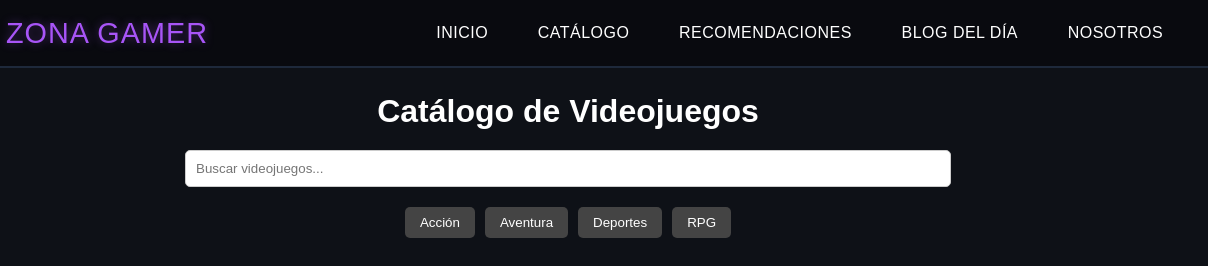
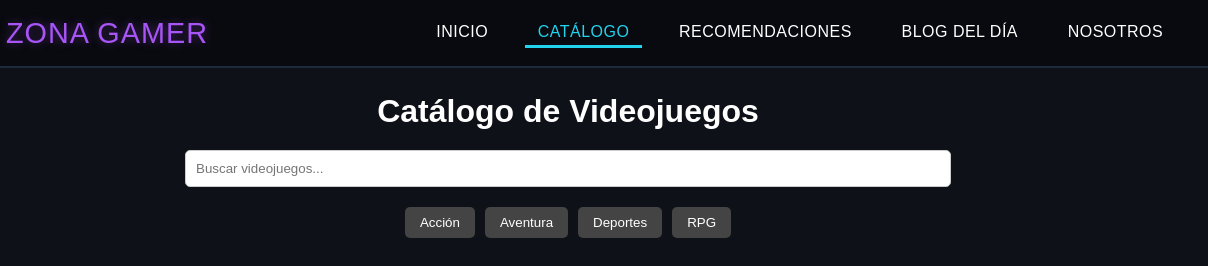
Before and after one commit to juandavidcoloniacerna-png/isildemo12, a plain HTML site: page catalogo.html in a window 1280 px wide. Shown: the top 266 px of the page, 72-1280 px from the left. Drawn offline with Linux system fonts and the light colour scheme.

Commit message:
Update style-catalogo.css

```diff
--- a/style-catalogo.css
+++ b/style-catalogo.css
@@ -143,7 +143,7 @@ header {
     padding: 0.3rem 0.8rem;
 }
 
-.nav-links a:hover {
+.nav-links a:hover, .nav-links a.active-link {
     color: #22d3ee;
     border-bottom: 3px solid #22d3ee;
 }
```
